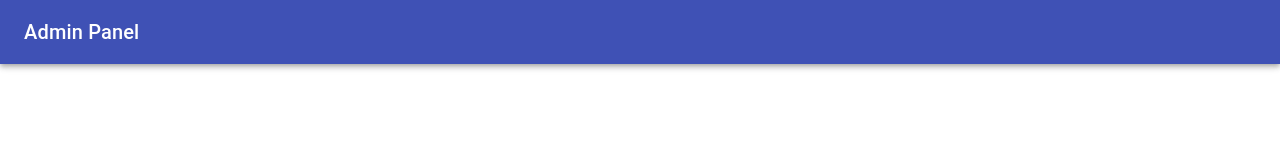
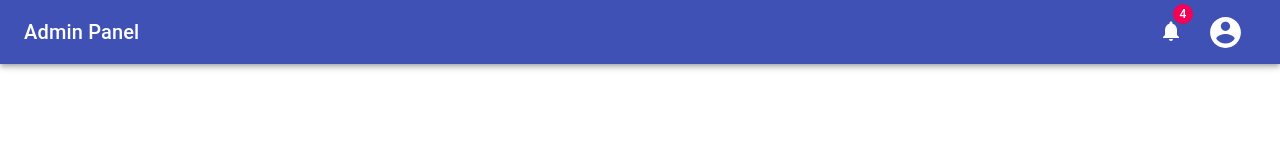
Before and after one commit to yuvraj1107thapa/Dashboard-ReactJS, a React (Create React App) app: page / in a window 1280 px wide. Shown: the top 160 px of the page. Built offline with nearby package versions, Linux system fonts and the light colour scheme.

Commit message:
Added navbar user and notifiction menu

```diff
--- a/src/App.js
+++ b/src/App.js
@@ -1,4 +1,4 @@
-import HeaderComponent from './components/header/HeaderComponent'
+import HeaderComponent from './components/layout/HeaderComponent'
 
 function App() {
   return (
--- a/src/components/header/Navbar.js
+++ /dev/null
@@ -1,24 +0,0 @@
-import React from 'react';
-import { AppBar, makeStyles, Toolbar, Typography, Box} from "@material-ui/core";
-
-const useStyles = makeStyles( (theme) => ({
-    logo: {
-        color: ""
-    }
-}))
-
-export default function Navbar() {
-    const classes = useStyles()
-    return (
-        <>
-           <AppBar position="static">
-              <Toolbar>
-                <Typography variant="h6" className={classes.title}>
-                    Admin Panel
-                </Typography>
-                <Box></Box>
-              </Toolbar>
-           </AppBar>
-        </>
-    )
-}
--- /dev/null
+++ b/src/components/layout/Navbar.js
@@ -0,0 +1,29 @@
+import React from 'react';
+import {
+    AppBar,
+    Toolbar,
+    Typography,
+    Box
+} from "@material-ui/core";
+import Profile from './navtabs/Profile';
+import Notification from './navtabs/Notification';
+import { useStyles } from './Styles'
+
+export default function Navbar() {
+    const classes = useStyles();
+    return (
+        <>
+           <AppBar position="static">
+              <Toolbar className={classes.toolbar}>
+                <Typography variant="h6" className={classes.title}>
+                    Admin Panel
+                </Typography>
+                <Box style={ {display: "flex"}}>
+                    <Notification />
+                    <Profile />
+                </Box>
+              </Toolbar>
+           </AppBar>
+        </>
+    )
+}
--- /dev/null
+++ b/src/components/layout/Styles.js
@@ -0,0 +1,13 @@
+import { makeStyles } from "@material-ui/core"
+
+export const useStyles = makeStyles( (theme) => ({
+    toolbar: {
+        display: "flex",
+        flexFlow: "row wrap",
+        justifyContent: "space-between"
+    },
+    navlist: {
+        minWidth: "250px",
+        maxWidth: "300px"
+    }
+}))
--- /dev/null
+++ b/src/components/layout/navtabs/Notification.js
@@ -0,0 +1,62 @@
+import React, { useState } from 'react';
+import {
+    Box,
+    IconButton,
+    Menu,
+    Badge,
+    List,
+    ListItem,
+    ListItemIcon
+} from "@material-ui/core";
+import NotificationsIcon from '@material-ui/icons/Notifications';
+import { useStyles } from '../Styles';
+
+export default function Notification() {
+    const classes = useStyles();
+    const [anchorEl, setAnchorEl] = useState(null);
+
+    const handleClick = (event) => {
+        setAnchorEl(event.currentTarget);
+    };
+
+    const handleClose = () => {
+        setAnchorEl(null);
+    };
+
+    const dropDownData = [
+        {label: "Yuvraj", description: "likes your feed..."},
+        {label: "Yuvraj", description: "likes your feed..."},
+        {label: "Yuvraj", description: "likes your feed..."},
+        {label: "Yuvraj", description: "likes your feed..."},
+    ]
+
+    return (
+        <Box>
+            <IconButton
+                aria-controls="Notification"
+                aria-haspopup="true"
+                onClick={handleClick}
+                color="inherit">
+                <Badge badgeContent={4} color="secondary">
+                    <NotificationsIcon style={{paddingTop: '5px'}} />
+                </Badge>
+            </IconButton>
+            <Menu
+                id="Notification"
+                anchorEl={anchorEl}
+                keepMounted
+                open={Boolean(anchorEl)}
+                onClose={handleClose}>
+                    <List className={classes.navlist}>
+                        {dropDownData.map((item, index) => (
+                            <ListItem key={index} onClick={handleClose}>
+                            {/* <ListItemIcon>{item.label[0].toUpperCase()}</ListItemIcon> */}
+                            <ListItemIcon>{item.label}</ListItemIcon>
+                            <ListItemIcon>{item.description}</ListItemIcon>
+                            </ListItem>
+                    ))}
+                     </List>
+            </Menu>
+        </Box>
+    )
+}
--- /dev/null
+++ b/src/components/layout/navtabs/Profile.js
@@ -0,0 +1,56 @@
+import React, { useState } from 'react';
+import {
+    Box,
+    IconButton,
+    Menu,
+    MenuItem,
+    Badge,
+    ListItemIcon
+} from "@material-ui/core";
+import SettingsIcon from '@material-ui/icons/Settings';
+import ExitToAppIcon from '@material-ui/icons/ExitToApp';
+import AccountCircleIcon from '@material-ui/icons/AccountCircle';
+
+export default function Profile() {
+    const [anchorEl, setAnchorEl] = useState(null);
+
+    const handleClick = (event) => {
+        setAnchorEl(event.currentTarget);
+    };
+
+    const handleClose = () => {
+        setAnchorEl(null);
+    };
+
+    const dropDownData = [
+        {label: "settings", icon: <SettingsIcon />},
+        {label: "logout", icon: <ExitToAppIcon />}
+    ]
+
+    return (
+        <Box>
+            <IconButton
+                aria-controls="simple-menu"
+                aria-haspopup="true"
+                onClick={handleClick}
+                color="inherit">
+                <Badge badgeContent={0} color="secondary">
+                    <AccountCircleIcon  style={{ fontSize: 37 }}/>
+                </Badge>
+            </IconButton>
+            <Menu
+                id="simple-menu"
+                anchorEl={anchorEl}
+                keepMounted
+                open={Boolean(anchorEl)}
+                onClose={handleClose}>
+                    {dropDownData.map((item, index) => (
+                        <MenuItem key={index} onClick={handleClose}>
+                            <ListItemIcon>{item.icon}</ListItemIcon>
+                            <ListItemIcon>{item.label}</ListItemIcon>
+                        </MenuItem>
+                    ))}
+            </Menu>
+        </Box>
+    )
+}
```
Also changed, not shown: src/components/layout/HeaderComponent.js (renamed from src/components/header/HeaderComponent.js).
